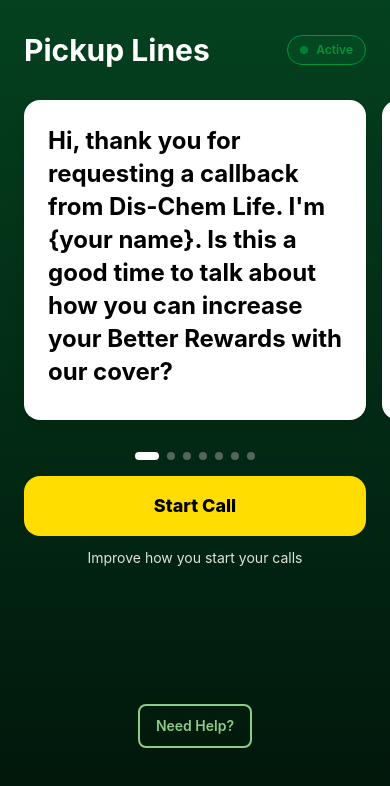
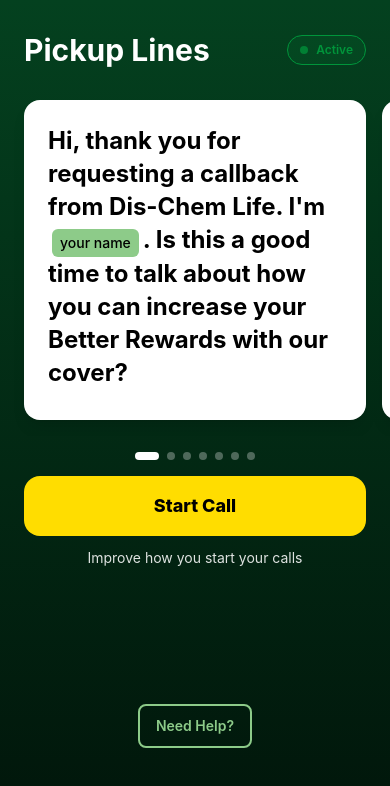
Before and after one commit to pierre-design/pickup-line, a React (Vite) app: page / in a window 390 px wide. Shown: the top 786 px of the page. Built offline with nearby package versions, Linux system fonts and the light colour scheme; no server answers.

Commit message:
Enhance: Small fixes to the app

```diff
--- a/src/App.tsx
+++ b/src/App.tsx
@@ -129,9 +129,10 @@
       // Show feedback
       setFeedback(result.feedback);
 
-      if (result.feedback.showCelebration) {
-        setShowCelebration(true);
-      }
+      // Celebration animation removed per user request
+      // if (result.feedback.showCelebration) {
+      //   setShowCelebration(true);
+      // }
 
       setCurrentSession(null);
     } catch (error) {
--- a/src/components/OutcomeSelector.tsx
+++ b/src/components/OutcomeSelector.tsx
@@ -20,7 +20,7 @@
           initial={{ y: '100%' }}
           animate={{ y: 0 }}
           exit={{ y: '100%' }}
-          transition={{ type: 'tween', duration: 0.35, ease: [0.25, 0.46, 0.45, 0.94] }}
+          transition={{ type: 'tween', duration: 0.2, ease: 'linear' }}
           className="absolute bottom-0 left-4 right-4 bg-[#04411F] rounded-t-3xl shadow-2xl"
         >
           <div className="p-6 pb-8">
--- a/src/components/PickupLineCarousel.tsx
+++ b/src/components/PickupLineCarousel.tsx
@@ -8,6 +8,26 @@
 export function PickupLineCarousel({ statistics = [] }: PickupLineCarouselProps) {
   const [activeIndex, setActiveIndex] = useState(0);
   const scrollContainerRef = useRef<HTMLDivElement>(null);
+
+  // Function to render text with name chips
+  const renderTextWithChips = (text: string) => {
+    const parts = text.split('{your name}');
+
+    return (
+      <>
+        {parts.map((part, index) => (
+          <span key={index}>
+            {part}
+            {index < parts.length - 1 && (
+              <span className="inline-flex items-center px-2 py-1 mx-1 text-sm font-medium bg-light-green text-black rounded-md">
+                your name
+              </span>
+            )}
+          </span>
+        ))}
+      </>
+    );
+  };
 
   // Find the top performing pickup line
   const topPerformerId = statistics.length > 0
@@ -47,15 +67,14 @@
         className="overflow-x-scroll overflow-y-hidden snap-x snap-mandatory scroll-smooth scrollbar-hide -mx-6 md:mx-0"
         style={{ scrollPaddingLeft: '1.5rem', scrollPaddingRight: '1.5rem' }}
       >
-        <div className="flex gap-4 pb-4 px-6 md:px-0">
-          {sortedLines.map((line, index) => {
+        <div className="flex gap-4 pb-4 pl-6 pr-12 md:px-0">
+          {sortedLines.map((line) => {
             const isTopPerformer = line.id === topPerformerId;
-            const isLast = index === sortedLines.length - 1;
 
             return (
               <div
                 key={line.id}
-                className={`flex-shrink-0 w-[calc(100vw-3rem)] md:w-full snap-start ${isLast ? 'mr-6 md:mr-0' : ''}`}
+                className={`flex-shrink-0 w-[calc(100vw-3rem)] md:w-full snap-start`}
               >
                 <div className="bg-white rounded-2xl shadow-lg h-[320px] flex flex-col items-start relative p-6">
                   {/* Recommended Badge */}
@@ -72,7 +91,7 @@
                     className="text-2xl sm:text-3xl font-bold leading-snug text-left"
                     style={{ color: '#000000' }}
                   >
-                    {line.text}
+                    {renderTextWithChips(line.text)}
                   </p>
                 </div>
               </div>
--- a/src/components/PickupLineLibrary.tsx
+++ b/src/components/PickupLineLibrary.tsx
@@ -150,6 +150,26 @@
 }: PickupLineCardProps) {
   const successRatePercentage = statistics ? statistics.successRate * 100 : 0;
 
+  // Function to render text with name chips
+  const renderTextWithChips = (text: string) => {
+    const parts = text.split('{your name}');
+
+    return (
+      <>
+        {parts.map((part, index) => (
+          <span key={index}>
+            {part}
+            {index < parts.length - 1 && (
+              <span className="inline-flex items-center px-2 py-1 mx-1 text-xs font-medium bg-light-green text-black rounded-md">
+                your name
+              </span>
+            )}
+          </span>
+        ))}
+      </>
+    );
+  };
+
   return (
     <button
       onClick={onClick}
@@ -176,7 +196,7 @@
 
       {/* Pickup Line Text */}
       <p className={`text-xs sm:text-sm font-medium leading-relaxed mb-2 sm:mb-3 break-words ${isExcluded ? 'text-gray-500' : 'text-gray-900'}`}>
-        {pickupLine.text}
+        {renderTextWithChips(pickupLine.text)}
       </p>
 
       {/* Success Rate Badge and Excluded Indicator */}
--- a/src/services/callSessionManager.ts
+++ b/src/services/callSessionManager.ts
@@ -162,7 +162,7 @@
           message: this.currentSession.outcome === 'stayed'
             ? 'Great job! The client stayed on the call.'
             : 'The client left the call. Keep practicing!',
-          showCelebration: this.currentSession.outcome === 'stayed',
+          showCelebration: false, // Celebration removed per user request
         };
       }
     } catch (error) {
@@ -173,7 +173,7 @@
         message: this.currentSession.outcome === 'stayed'
           ? 'Great job! The client stayed on the call.'
           : 'The client left the call. Keep practicing!',
-        showCelebration: this.currentSession.outcome === 'stayed',
+        showCelebration: false, // Celebration removed per user request
       };
     }
 
--- a/src/services/feedbackGenerator.ts
+++ b/src/services/feedbackGenerator.ts
@@ -44,7 +44,7 @@
     return {
       type: 'positive',
       message: randomMessage,
-      showCelebration: true,
+      showCelebration: false, // Celebration removed per user request
     };
   }
 
```
